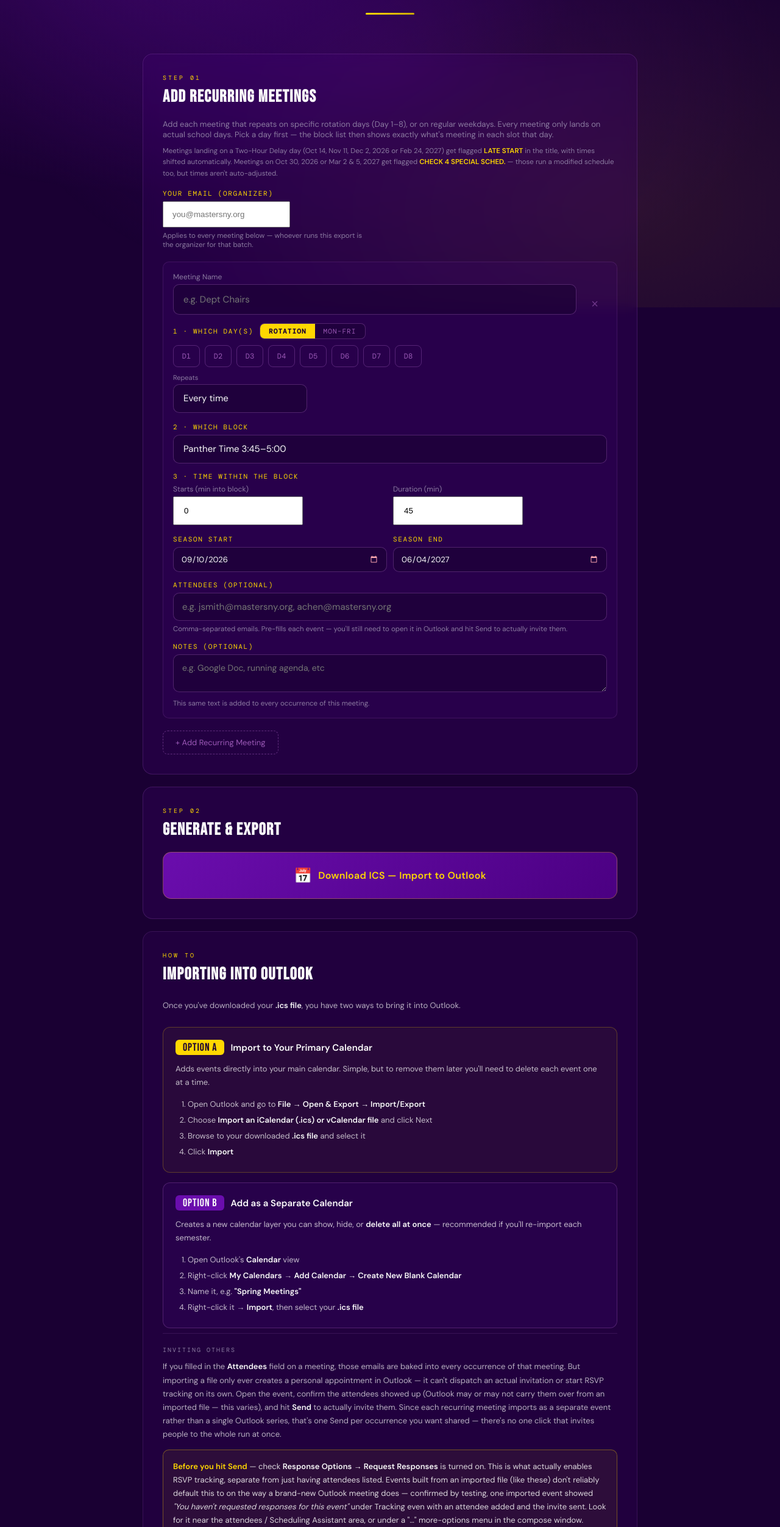
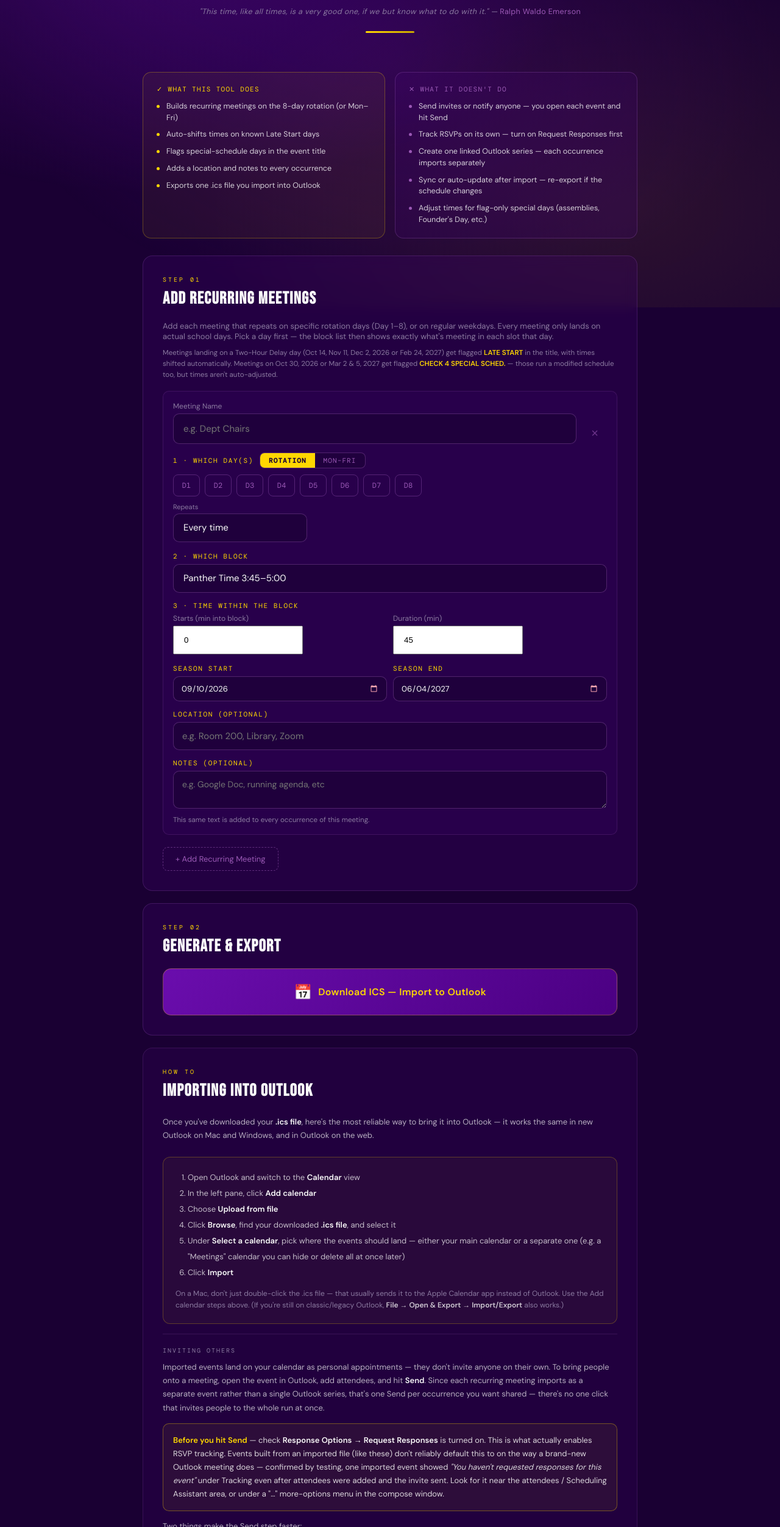
Before and after one commit to JasonHultMasters/recurringmeetings2627, a plain HTML site: page index.html in a window 1280 px wide. Shown: the part 296-2800 px from the top of the page at 61% size. Drawn offline with nearby package versions, Linux system fonts and the light colour scheme.

Commit message:
Update index.html
emerson quote, explaination and streamline

```diff
--- a/index.html
+++ b/index.html
@@ -27,7 +27,21 @@
   h1 { font-family: 'Bebas Neue', sans-serif; font-size: clamp(56px, 10vw, 96px); line-height: 0.9; letter-spacing: 0.02em; color: var(--white); margin-bottom: 8px; }
   h1 span { color: var(--gold); display: block; }
   .subtitle { font-size: 14px; color: var(--purple-light); font-weight: 300; letter-spacing: 0.05em; margin-top: 16px; }
+  .epigraph { font-size: 12.5px; color: var(--gray); font-style: italic; letter-spacing: 0.03em; margin-top: 14px; }
+  .epigraph cite { font-style: normal; color: var(--purple-light); }
   .gold-line { width: 80px; height: 3px; background: linear-gradient(90deg, var(--gold), var(--gold-deep)); margin: 24px auto; border-radius: 2px; }
+  .capabilities { display: grid; grid-template-columns: 1fr 1fr; gap: 16px; margin-bottom: 28px; animation: fadeUp 0.5s ease both; }
+  .cap-col { border-radius: 14px; padding: 20px 22px; border: 1px solid rgba(155,89,182,0.25); background: rgba(75,0,130,0.18); }
+  .cap-does { border-color: rgba(255,215,0,0.28); background: rgba(255,215,0,0.05); }
+  .cap-doesnt { border-color: rgba(155,89,182,0.3); }
+  .cap-head { font-family: 'DM Mono', monospace; font-size: 11px; letter-spacing: 0.12em; text-transform: uppercase; color: var(--gold); margin-bottom: 12px; }
+  .cap-doesnt .cap-head { color: var(--purple-light); }
+  .capabilities ul { list-style: none; margin: 0; padding: 0; }
+  .capabilities li { font-size: 12.5px; line-height: 1.5; color: rgba(250,250,250,0.82); padding-left: 16px; position: relative; margin-bottom: 9px; }
+  .capabilities li:last-child { margin-bottom: 0; }
+  .capabilities li::before { content: ''; position: absolute; left: 0; top: 7px; width: 5px; height: 5px; border-radius: 50%; background: var(--gold); }
+  .cap-doesnt li::before { background: var(--purple-light); }
+  @media (max-width: 600px) { .capabilities { grid-template-columns: 1fr; } }
   .step { background: rgba(75, 0, 130, 0.2); border: 1px solid rgba(155, 89, 182, 0.25); border-radius: 16px; padding: 32px; margin-bottom: 20px; backdrop-filter: blur(10px); transition: border-color 0.3s; animation: fadeUp 0.5s ease both; }
   .step:hover { border-color: rgba(255, 215, 0, 0.3); }
   .step:nth-child(1){animation-delay:0.1s}.step:nth-child(2){animation-delay:0.2s}.step:nth-child(3){animation-delay:0.3s}
@@ -72,8 +86,32 @@
     <div class="motto">✦ Do It With Thy Might ✦</div>
     <h1>RECURRING<span>MEETINGS</span></h1>
     <div class="subtitle">2026–2027 · Meetings on the 8-day rotation — imported to Outlook in seconds</div>
+    <div class="epigraph">"This time, like all times, is a very good one, if we but know what to do with it." — <cite>Ralph Waldo Emerson</cite></div>
     <div class="gold-line"></div>
   </header>
+
+  <div class="capabilities">
+    <div class="cap-col cap-does">
+      <div class="cap-head">✓ What this tool does</div>
+      <ul>
+        <li>Builds recurring meetings on the 8-day rotation (or Mon–Fri)</li>
+        <li>Auto-shifts times on known Late Start days</li>
+        <li>Flags special-schedule days in the event title</li>
+        <li>Adds a location and notes to every occurrence</li>
+        <li>Exports one .ics file you import into Outlook</li>
+      </ul>
+    </div>
+    <div class="cap-col cap-doesnt">
+      <div class="cap-head">✕ What it doesn't do</div>
+      <ul>
+        <li>Send invites or notify anyone — you open each event and hit Send</li>
+        <li>Track RSVPs on its own — turn on Request Responses first</li>
+        <li>Create one linked Outlook series — each occurrence imports separately</li>
+        <li>Sync or auto-update after import — re-export if the schedule changes</li>
+        <li>Adjust times for flag-only special days (assemblies, Founder's Day, etc.)</li>
+      </ul>
+    </div>
+  </div>
 
   <!-- STEP 1: Recurring Meetings -->
   <div class="step">
@@ -81,12 +119,6 @@
     <h2>Add Recurring Meetings</h2>
     <p style="font-size:13px;color:var(--gray);margin-bottom:8px;">Add each meeting that repeats on specific rotation days (Day 1–8), or on regular weekdays. Every meeting only lands on actual school days. Pick a day first — the block list then shows exactly what's meeting in each slot that day.</p>
     <p class="block-note" style="margin-bottom:16px;">Meetings landing on a Two-Hour Delay day (Oct 14, Nov 11, Dec 2, 2026 or Feb 24, 2027) get flagged <strong style="color:var(--gold);">LATE START</strong> in the title, with times shifted automatically. Meetings on Oct 30, 2026 or Mar 2 &amp; 5, 2027 get flagged <strong style="color:var(--gold);">CHECK 4 SPECIAL SCHED.</strong> — those run a modified schedule too, but times aren't auto-adjusted.</p>
-
-    <div style="margin-bottom:20px;max-width:340px;">
-      <label style="font-size:11px;font-family:'DM Mono',monospace;letter-spacing:0.15em;text-transform:uppercase;color:var(--gold);display:block;margin-bottom:6px;">Your Email (Organizer)</label>
-      <input type="email" id="organizerEmail" placeholder="you@mastersny.org" style="padding:12px 14px;">
-      <p style="font-size:11.5px;color:var(--gray);margin-top:6px;">Applies to every meeting below — whoever runs this export is the organizer for that batch.</p>
-    </div>
 
     <div id="meetingsContainer"></div>
     <button class="btn-add" onclick="addMeeting()">+ Add Recurring Meeting</button>
@@ -112,50 +144,32 @@
       <h2 style="font-family:'Bebas Neue',sans-serif;font-size:28px;letter-spacing:0.05em;color:var(--white);margin-bottom:24px;">Importing Into Outlook</h2>
 
       <p style="font-size:13px;color:rgba(250,250,250,0.7);margin-bottom:24px;line-height:1.7;">
-        Once you've downloaded your <strong style="color:var(--white)">.ics file</strong>, you have two ways to bring it into Outlook.
+        Once you've downloaded your <strong style="color:var(--white)">.ics file</strong>, here's the most reliable way to bring it into Outlook — it works the same in new Outlook on Mac and Windows, and in Outlook on the web.
       </p>
 
       <div style="border:1px solid rgba(255,215,0,0.25);border-radius:12px;padding:20px;margin-bottom:16px;background:rgba(255,215,0,0.04);">
-        <div style="display:flex;align-items:center;gap:10px;margin-bottom:12px;">
-          <span style="background:var(--gold);color:var(--dark);font-family:'Bebas Neue',sans-serif;font-size:18px;letter-spacing:0.05em;padding:2px 12px;border-radius:6px;">Option A</span>
-          <span style="font-size:15px;font-weight:600;color:var(--white);">Import to Your Primary Calendar</span>
-        </div>
-        <p style="font-size:13px;color:rgba(250,250,250,0.75);line-height:1.7;margin-bottom:12px;">
-          Adds events directly into your main calendar. Simple, but to remove them later you'll need to delete each event one at a time.
-        </p>
-        <ol style="font-size:13px;color:rgba(250,250,250,0.75);line-height:2;padding-left:20px;">
-          <li>Open Outlook and go to <strong style="color:var(--white)">File → Open &amp; Export → Import/Export</strong></li>
-          <li>Choose <strong style="color:var(--white)">Import an iCalendar (.ics) or vCalendar file</strong> and click Next</li>
-          <li>Browse to your downloaded <strong style="color:var(--white)">.ics file</strong> and select it</li>
+        <ol style="font-size:13px;color:rgba(250,250,250,0.75);line-height:2;padding-left:20px;margin:0;">
+          <li>Open Outlook and switch to the <strong style="color:var(--white)">Calendar</strong> view</li>
+          <li>In the left pane, click <strong style="color:var(--white)">Add calendar</strong></li>
+          <li>Choose <strong style="color:var(--white)">Upload from file</strong></li>
+          <li>Click <strong style="color:var(--white)">Browse</strong>, find your downloaded <strong style="color:var(--white)">.ics file</strong>, and select it</li>
+          <li>Under <strong style="color:var(--white)">Select a calendar</strong>, pick where the events should land — either your main calendar or a separate one (e.g. a "Meetings" calendar you can hide or delete all at once later)</li>
           <li>Click <strong style="color:var(--white)">Import</strong></li>
         </ol>
-      </div>
-
-      <div style="border:1px solid rgba(155,89,182,0.35);border-radius:12px;padding:20px;margin-bottom:8px;background:rgba(106,13,173,0.1);">
-        <div style="display:flex;align-items:center;gap:10px;margin-bottom:12px;">
-          <span style="background:var(--purple-mid);color:var(--white);font-family:'Bebas Neue',sans-serif;font-size:18px;letter-spacing:0.05em;padding:2px 12px;border-radius:6px;">Option B</span>
-          <span style="font-size:15px;font-weight:600;color:var(--white);">Add as a Separate Calendar</span>
-        </div>
-        <p style="font-size:13px;color:rgba(250,250,250,0.75);line-height:1.7;margin-bottom:12px;">
-          Creates a new calendar layer you can show, hide, or <strong style="color:var(--white)">delete all at once</strong> — recommended if you'll re-import each semester.
+        <p style="font-size:12px;color:var(--gray);line-height:1.6;margin-top:12px;margin-bottom:0;">
+          On a Mac, don't just double-click the .ics file — that usually sends it to the Apple Calendar app instead of Outlook. Use the Add calendar steps above. (If you're still on classic/legacy Outlook, <strong style="color:rgba(250,250,250,0.8)">File → Open &amp; Export → Import/Export</strong> also works.)
         </p>
-        <ol style="font-size:13px;color:rgba(250,250,250,0.75);line-height:2;padding-left:20px;">
-          <li>Open Outlook's <strong style="color:var(--white)">Calendar</strong> view</li>
-          <li>Right-click <strong style="color:var(--white)">My Calendars</strong> → <strong style="color:var(--white)">Add Calendar → Create New Blank Calendar</strong></li>
-          <li>Name it, e.g. <strong style="color:var(--white)">"Spring Meetings"</strong></li>
-          <li>Right-click it → <strong style="color:var(--white)">Import</strong>, then select your <strong style="color:var(--white)">.ics file</strong></li>
-        </ol>
       </div>
 
       <div style="border-top:1px solid rgba(155,89,182,0.2);padding-top:20px;margin-top:8px;">
         <div style="font-family:'DM Mono',monospace;font-size:10px;letter-spacing:0.2em;color:var(--gray);text-transform:uppercase;margin-bottom:10px;">Inviting Others</div>
         <p style="font-size:13px;color:rgba(250,250,250,0.7);line-height:1.7;margin-bottom:14px;">
-          If you filled in the <strong style="color:var(--white)">Attendees</strong> field on a meeting, those emails are baked into every occurrence of that meeting. But importing a file only ever creates a personal appointment in Outlook — it can't dispatch an actual invitation or start RSVP tracking on its own. Open the event, confirm the attendees showed up (Outlook may or may not carry them over from an imported file — this varies), and hit <strong style="color:var(--white)">Send</strong> to actually invite them. Since each recurring meeting imports as a separate event rather than a single Outlook series, that's one Send per occurrence you want shared — there's no one click that invites people to the whole run at once.
+          Imported events land on your calendar as personal appointments — they don't invite anyone on their own. To bring people onto a meeting, open the event in Outlook, add attendees, and hit <strong style="color:var(--white)">Send</strong>. Since each recurring meeting imports as a separate event rather than a single Outlook series, that's one Send per occurrence you want shared — there's no one click that invites people to the whole run at once.
         </p>
 
         <div style="border:1px solid rgba(255,215,0,0.35);border-radius:10px;padding:16px;margin-bottom:14px;background:rgba(255,215,0,0.06);">
           <p style="font-size:13px;color:rgba(250,250,250,0.85);line-height:1.7;margin:0;">
-            <strong style="color:var(--gold);">Before you hit Send</strong> — check <strong style="color:var(--white)">Response Options → Request Responses</strong> is turned on. This is what actually enables RSVP tracking, separate from just having attendees listed. Events built from an imported file (like these) don't reliably default this to on the way a brand-new Outlook meeting does — confirmed by testing, one imported event showed <em>"You haven't requested responses for this event"</em> under Tracking even with an attendee added and the invite sent. Look for it near the attendees / Scheduling Assistant area, or under a "…" more-options menu in the compose window.
+            <strong style="color:var(--gold);">Before you hit Send</strong> — check <strong style="color:var(--white)">Response Options → Request Responses</strong> is turned on. This is what actually enables RSVP tracking. Events built from an imported file (like these) don't reliably default this to on the way a brand-new Outlook meeting does — confirmed by testing, one imported event showed <em>"You haven't requested responses for this event"</em> under Tracking even after attendees were added and the invite sent. Look for it near the attendees / Scheduling Assistant area, or under a "…" more-options menu in the compose window.
           </p>
         </div>
 
@@ -366,9 +380,8 @@
     </div>
 
     <div style="margin-top:14px;">
-      <label style="font-size:11px;font-family:'DM Mono',monospace;letter-spacing:0.15em;text-transform:uppercase;color:var(--gold);display:block;margin-bottom:6px;">Attendees (optional)</label>
-      <input type="text" id="mattendees-${id}" placeholder="e.g. jsmith@mastersny.org, achen@mastersny.org" style="padding:12px 14px;">
-      <p style="font-size:11.5px;color:var(--gray);margin-top:6px;">Comma-separated emails. Pre-fills each event — you'll still need to open it in Outlook and hit Send to actually invite them.</p>
+      <label style="font-size:11px;font-family:'DM Mono',monospace;letter-spacing:0.15em;text-transform:uppercase;color:var(--gold);display:block;margin-bottom:6px;">Location (optional)</label>
+      <input type="text" id="mlocation-${id}" placeholder="e.g. Room 200, Library, Zoom" style="padding:12px 14px;">
     </div>
 
     <div style="margin-top:14px;">
@@ -444,16 +457,8 @@
   if (el) el.remove();
 }
 
-function parseEmails(str) {
-  return (str || '')
-    .split(',')
-    .map(s => s.trim())
-    .filter(s => s.includes('@'));
-}
-
 function getRecurringMeetings() {
   const meetings = [];
-  const organizerEmail = document.getElementById('organizerEmail')?.value.trim() || '';
   document.querySelectorAll('[id^="mname-"]').forEach(el => {
     const id = el.id.split('-')[1];
     const name = el.value.trim();
@@ -466,13 +471,13 @@
     const seasonFrom = document.getElementById(`mfrom-${id}`)?.value || SEASON_DEFAULT_FROM;
     const seasonTo   = document.getElementById(`mto-${id}`)?.value   || SEASON_DEFAULT_TO;
     const notes = document.getElementById(`mnotes-${id}`)?.value.trim() || '';
-    const attendees = parseEmails(document.getElementById(`mattendees-${id}`)?.value);
+    const location = document.getElementById(`mlocation-${id}`)?.value.trim() || '';
     if (mode === 'rotation') {
       const days = [...document.querySelectorAll(`[id^="day-${id}-"]:checked`)].map(c => parseInt(c.value));
-      if (name && days.length) meetings.push({ name, blockKey, offset, duration, customStart, mode, days, interval, seasonFrom, seasonTo, notes, organizerEmail, attendees });
+      if (name && days.length) meetings.push({ name, blockKey, offset, duration, customStart, mode, days, interval, seasonFrom, seasonTo, notes, location });
     } else {
       const wdays = [...document.querySelectorAll(`[id^="wday-${id}-"]:checked`)].map(c => parseInt(c.value));
-      if (name && wdays.length) meetings.push({ name, blockKey, offset, duration, customStart, mode, wdays, interval, seasonFrom, seasonTo, notes, organizerEmail, attendees });
+      if (name && wdays.length) meetings.push({ name, blockKey, offset, duration, customStart, mode, wdays, interval, seasonFrom, seasonTo, notes, location });
     }
   });
   return meetings;
@@ -555,7 +560,7 @@
         : `${baseDescription}\n${remainingText}`;
       const { summary: title, description } = flagIfSpecial(dateNorm, m.name, fullDescription, m.blockKey);
       const { start, end } = computeStartEndForDate(m, dateNorm);
-      events.push({ date: dateNorm, startTime: start, endTime: end, summary: title, description, organizerEmail: m.organizerEmail, attendees: m.attendees });
+      events.push({ date: dateNorm, startTime: start, endTime: end, summary: title, description, location: m.location });
     });
   });
 
@@ -606,8 +611,7 @@
       `DTEND:${icsDate(ev.date, ev.endTime||ev.startTime)}`,
       `SUMMARY:${escICS(ev.summary)}`,
       ev.description ? `DESCRIPTION:${escICS(ev.description)}` : null,
-      ev.organizerEmail ? `ORGANIZER:mailto:${ev.organizerEmail}` : null,
-      ...(ev.attendees || []).map(email => `ATTENDEE;RSVP=TRUE:mailto:${email}`),
+      ev.location ? `LOCATION:${escICS(ev.location)}` : null,
       'END:VEVENT'
     ].filter(Boolean);
     lines.push(...eventLines);
```
